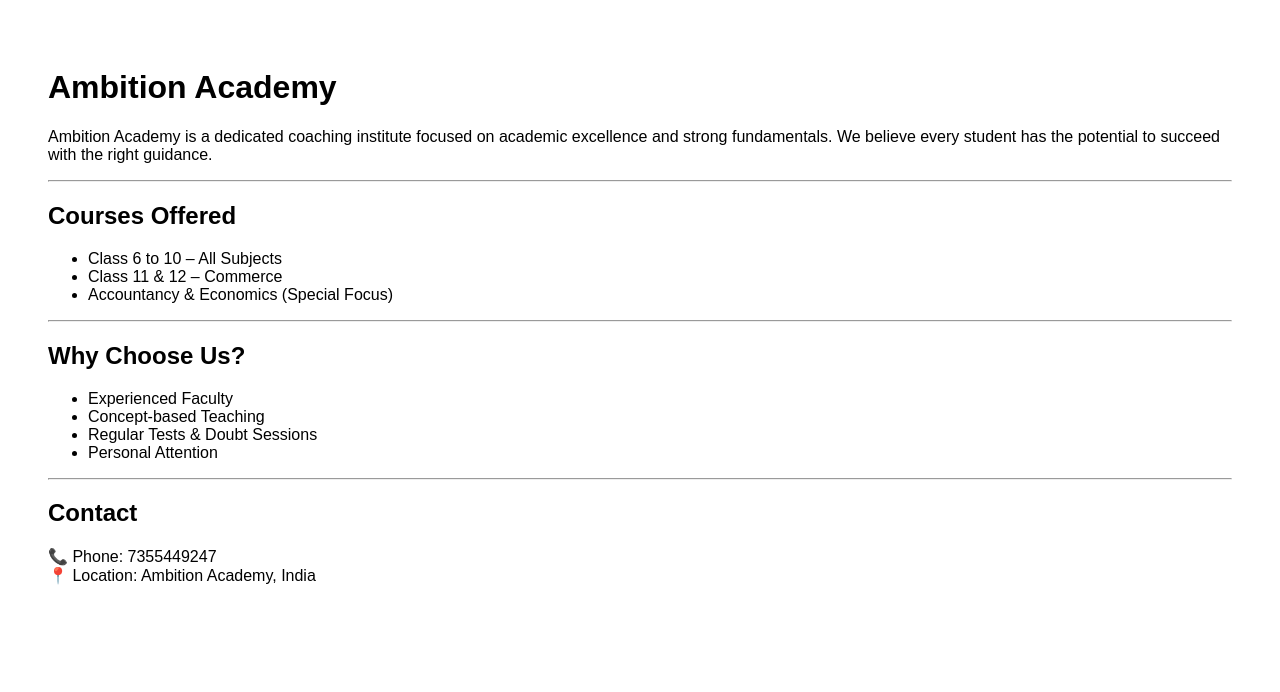
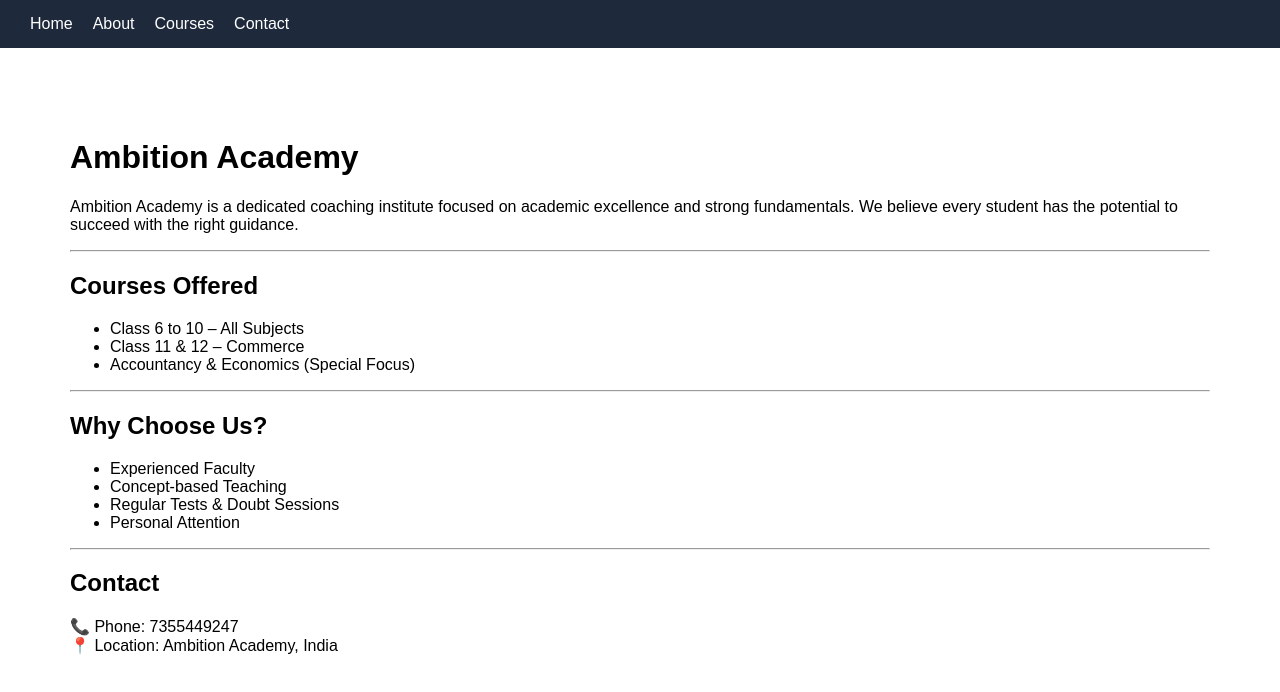
Before and after one commit to Badbloodyt/ambition-academy, a Next.js app: page / in a window 1280 px wide. Shown: the top 692 px of the page. Built offline with nearby package versions, Linux system fonts and the light colour scheme.

Commit message:
Create RootLayout component for website structure

```diff
--- /dev/null
+++ b/app/layout.tsx
@@ -0,0 +1,43 @@
+export const metadata = {
+  title: "Ambition Academy",
+  description: "Coaching Institute Website",
+};
+
+export default function RootLayout({
+  children,
+}: {
+  children: React.ReactNode;
+}) {
+  return (
+    <html lang="en">
+      <body style={{ margin: 0, fontFamily: "Arial, sans-serif" }}>
+        {/* Navigation Bar */}
+        <nav
+          style={{
+            padding: "15px 30px",
+            backgroundColor: "#1e293b",
+            color: "white",
+            display: "flex",
+            gap: "20px",
+          }}
+        >
+          <a href="/" style={{ color: "white", textDecoration: "none" }}>
+            Home
+          </a>
+          <a href="/about" style={{ color: "white", textDecoration: "none" }}>
+            About
+          </a>
+          <a href="/courses" style={{ color: "white", textDecoration: "none" }}>
+            Courses
+          </a>
+          <a href="/contact" style={{ color: "white", textDecoration: "none" }}>
+            Contact
+          </a>
+        </nav>
+
+        {/* Page Content */}
+        <div style={{ padding: "30px" }}>{children}</div>
+      </body>
+    </html>
+  );
+}
```
